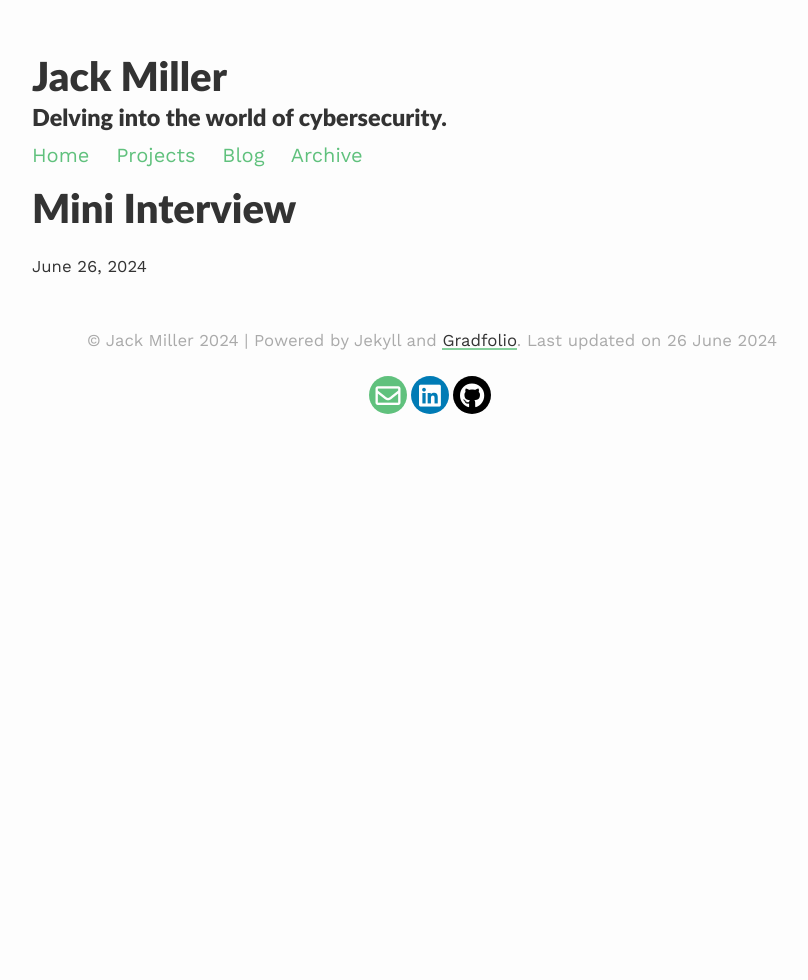
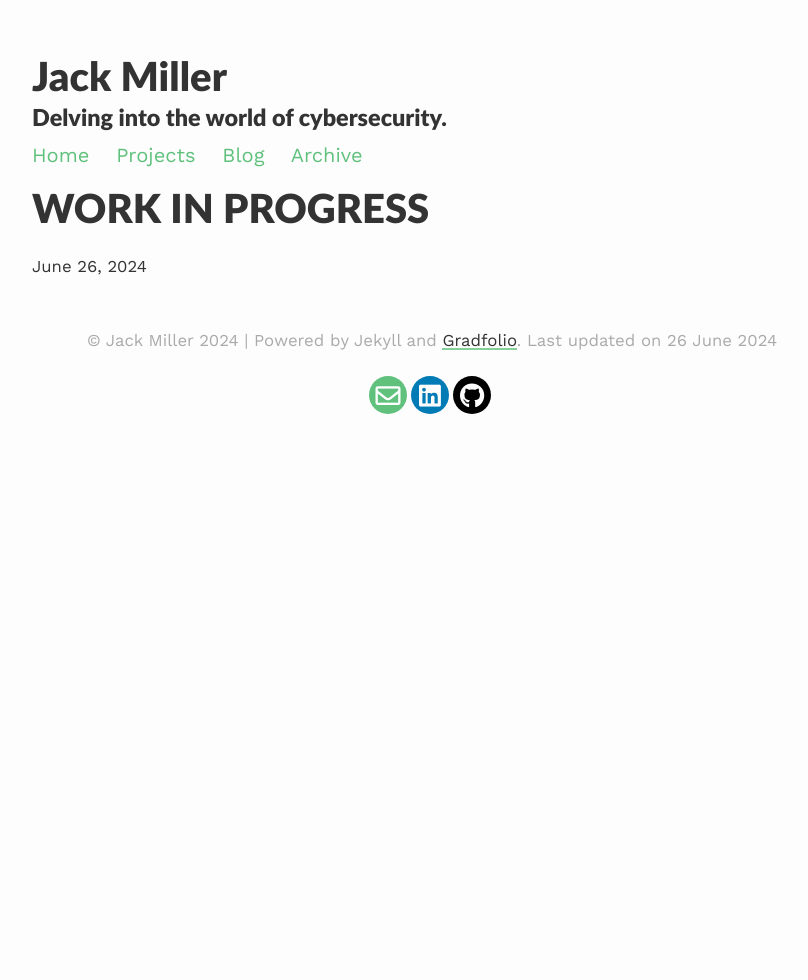
Before and after one commit to jackdmiller/jackdmiller.github.io, a Jekyll site: the page built from _projects/redirect2.md, in a window 1280 px wide. Shown: the whole page, without its empty margins (208-1016 px from the left). Built offline with Jekyll 4.4.1, drawn with Linux system fonts in a browser that asks for light colours; nearby versions of some CDN libraries.

Commit message:
Update redirect2.md

```diff
--- a/_projects/redirect2.md
+++ b/_projects/redirect2.md
@@ -1,6 +1,6 @@
 ---
 layout: post
-title: Mini Interview
-description: ENC 3241 Mini Interview
-redirect: https://youtu.be/lLBXKcocsgM?si=xUA30wJakNdT_zQu
+title: WORK IN PROGRESS
+description: WORK IN PROGRESS
+redirect:
 ---
```
